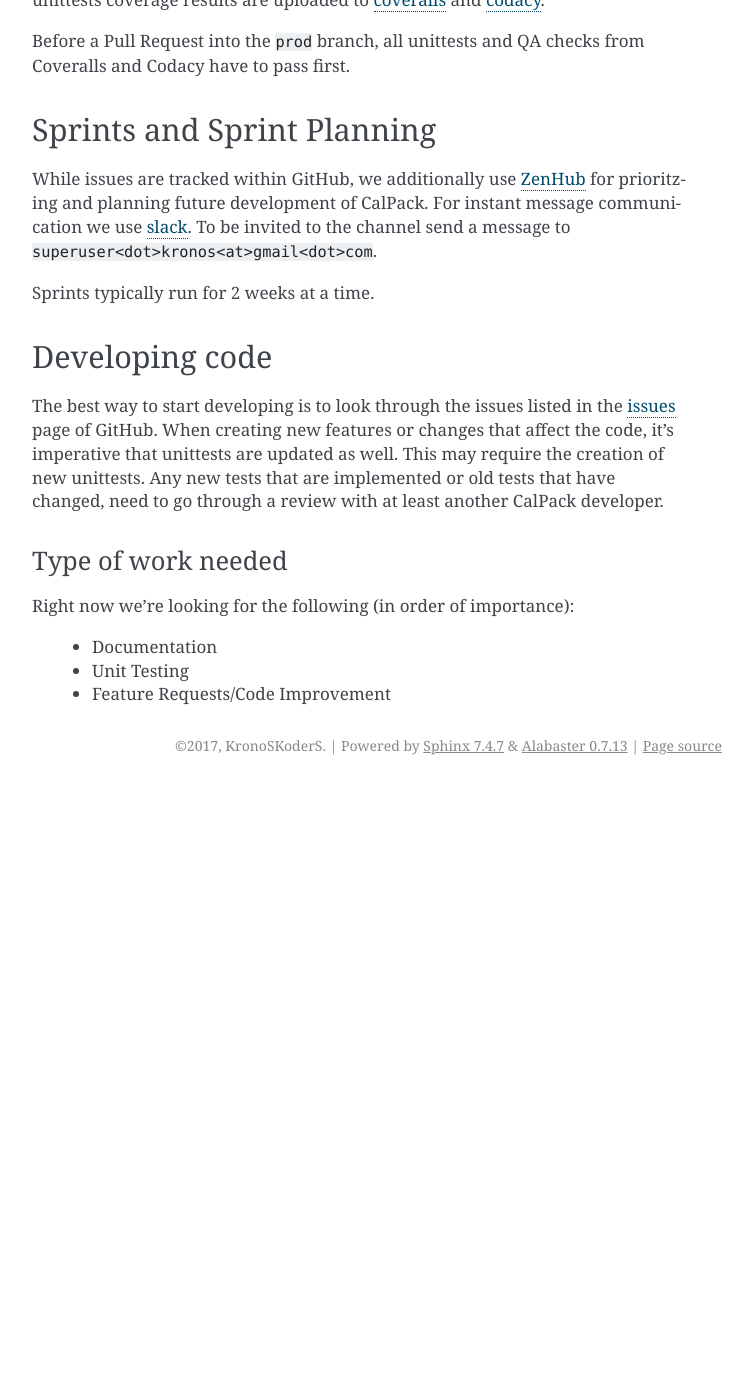
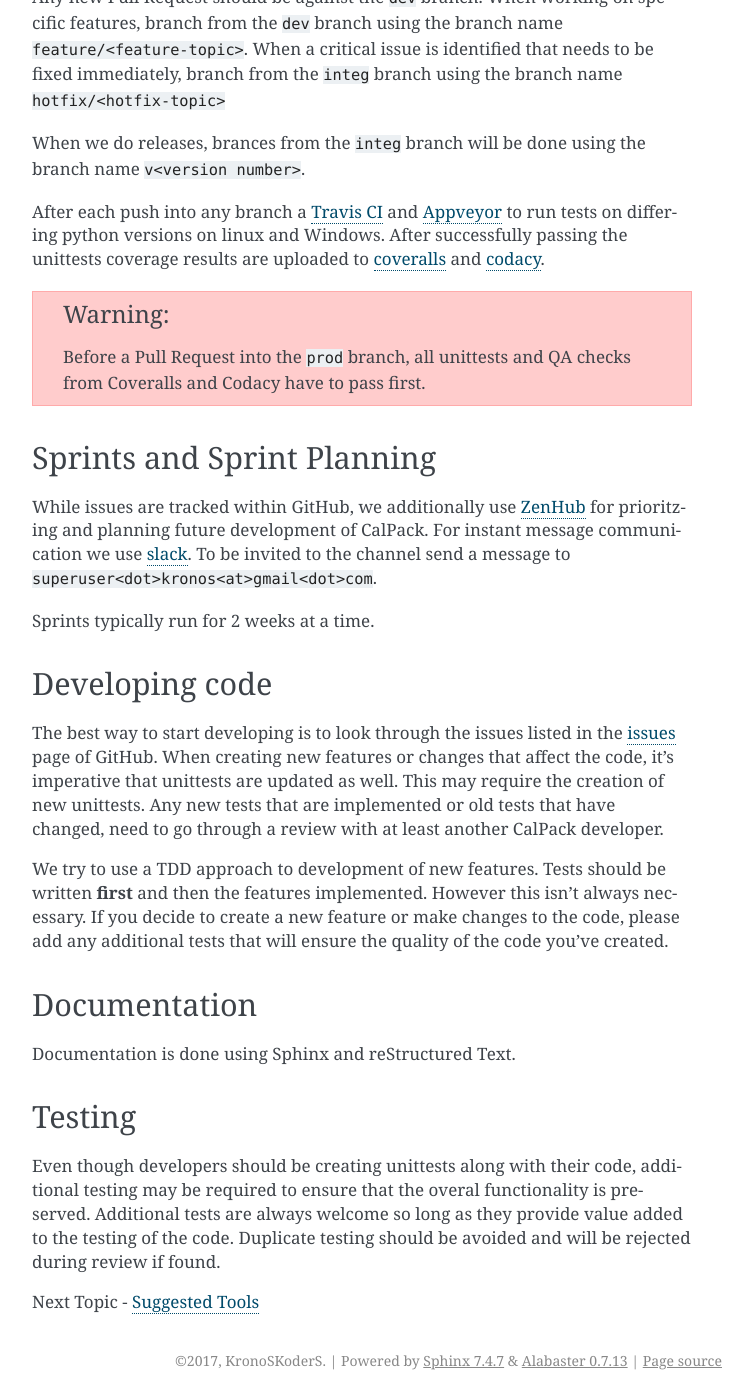
Before and after one commit to KronoSKoderS/CalPack, a Sphinx documentation site: the page built from docs/dev/contributions_doc.rst, in a window 1280 px wide and 1400 px high, scrolled down 778 px. Shown: the whole window, without its empty margins (388-1140 px from the left). Built offline with Sphinx 7.4.7, drawn with Linux system fonts in a browser that asks for light colours; before the commit the page ends 1563 px from its top, so only the background shows below that; some of the changed text lies outside the part shown.

```diff
--- a/docs/dev/contributions_doc.rst
+++ b/docs/dev/contributions_doc.rst
@@ -1,3 +1,16 @@
+*****************
+How to Contribute
+*****************
+Contributing to CalPack can come in many forms including:
+
+  * Testing
+  * Documentation
+  * Developing New Features and/or Fixing Known issues
+  * Reporting Issues
+
+Don't feel like you need a specific amount of experience to contribute.  Simply reporting an issue is contributing!  In order
+to develop *some* of the features within CalPack some knowledge of :code:`ctypes` is needed.
+
 GitHub, Issue Tracking and Branching
 ====================================
 Development of CalPack is done within `GitHub <https://github.com/KronoSKoderS/CalPack>`_.  Any issues that are encountered
@@ -23,10 +36,11 @@ After each push into any branch a `Travis CI <https://travis-ci.org/KronoSKoderS
 After successfully passing the unittests coverage results are uploaded to `coveralls <https://coveralls.io/github/KronoSKoderS/CalPack>`_ and
 `codacy <https://www.codacy.com/app/kronoskoders/CalPack>`_.
 
-Before a Pull Request into the :code:`prod` branch, all unittests and QA checks from Coveralls and Codacy have to pass first.
+.. warning:: Before a Pull Request into the :code:`prod` branch, all unittests and QA checks from Coveralls and Codacy have to pass first.
 
 Sprints and Sprint Planning
----------------------------
+===========================
+
 While issues are tracked within GitHub, we additionally use `ZenHub <https://app.zenhub.com/workspace/o/kronoskoders/calpack>`_
 for prioritzing and planning future development of CalPack.  For instant message communication we use `slack <kronoskoders.slack.com>`_.
 To be invited to the channel send a message to :code:`superuser<dot>kronos<at>gmail<dot>com`.
@@ -35,17 +49,29 @@ Sprints typically run for 2 weeks at a time.
 
 
 Developing code
----------------
+===============
+
 The best way to start developing is to look through the issues listed in the `issues <https://github.com/KronoSKoderS/CalPack/issues>`_
 page of GitHub.  When creating new features or changes that affect the code, it's imperative that unittests are updated as well.  This
 may require the creation of new unittests.  Any new tests that are implemented or old tests that have changed, need to go through a
 review with at least another CalPack developer.
 
+We try to use a TDD approach to development of new features.  Tests should be written **first** and then the features implemented.
+However this isn't always necessary.  If you decide to create a new feature or make changes to the code, please add any additional
+tests that will ensure the quality of the code you've created.
 
-Type of work needed
-^^^^^^^^^^^^^^^^^^^
-Right now we're looking for the following (in order of importance):
 
-    * Documentation
-    * Unit Testing
-    * Feature Requests/Code Improvement
+Documentation
+=============
+
+Documentation is done using Sphinx and reStructured Text.
+
+
+Testing
+=======
+
+Even though developers should be creating unittests along with their code, additional testing may be required to ensure that the
+overal functionality is preserved.  Additional tests are always welcome so long as they provide value added to the testing of the
+code.  Duplicate testing should be avoided and will be rejected during review if found.
+
+Next Topic - :doc:`tools_doc`
--- a/docs/user/fields_builtin_doc.rst
+++ b/docs/user/fields_builtin_doc.rst
@@ -193,3 +193,6 @@ As a workaround to this, create a seperate Packet to be used as a PacketField wi
 
 .. note:: is is recommended that you use byte aligned fields within the PacketField otherwise some bits might
           become unused.
+
+
+Next Topic - :doc:`fields_custom_doc`
--- a/docs/user/packets_adv_doc.rst
+++ b/docs/user/packets_adv_doc.rst
@@ -60,3 +60,5 @@ Access to the fields within the encapsulated packet is as simple as calling that
     pkt = CustomPacket()
     pkt.header.source = 1
     pkt.header.destination = 2
+
+Next Topic - :doc:`fields_builtin_doc`
--- a/docs/user/packets_basics_doc.rst
+++ b/docs/user/packets_basics_doc.rst
@@ -139,3 +139,6 @@ In reverse, a packet can be created from a byte string array
     >>> # Show that the packets are two different objects
     >>> my_parsed_pkt is my_pkt
     False
+
+
+Next Topic - :doc:`packets_adv_doc`
```
Also changed, not shown: docs/dev/code_of_conduct_doc.rst (added, +54 -0 lines), docs/dev/index.rst (added, +18 -0 lines), docs/dev/intro_dev_doc.rst (deleted, +0 -9 lines), docs/dev/tools_doc.rst (+11 -2 lines), docs/index.rst (+11 -19 lines), docs/modules/index.rst (added, +8 -0 lines), docs/user/index.rst (added, +18 -0 lines).
